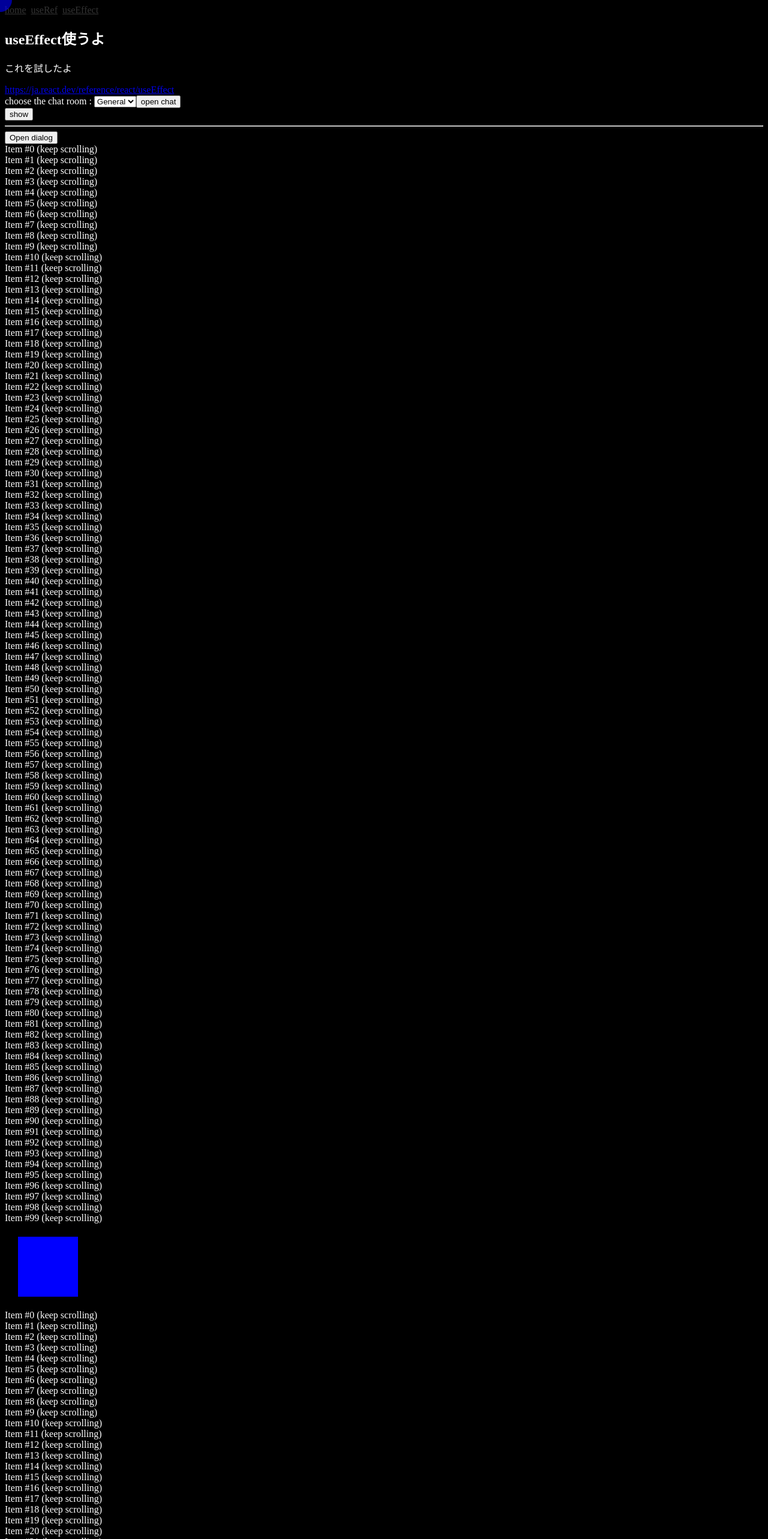
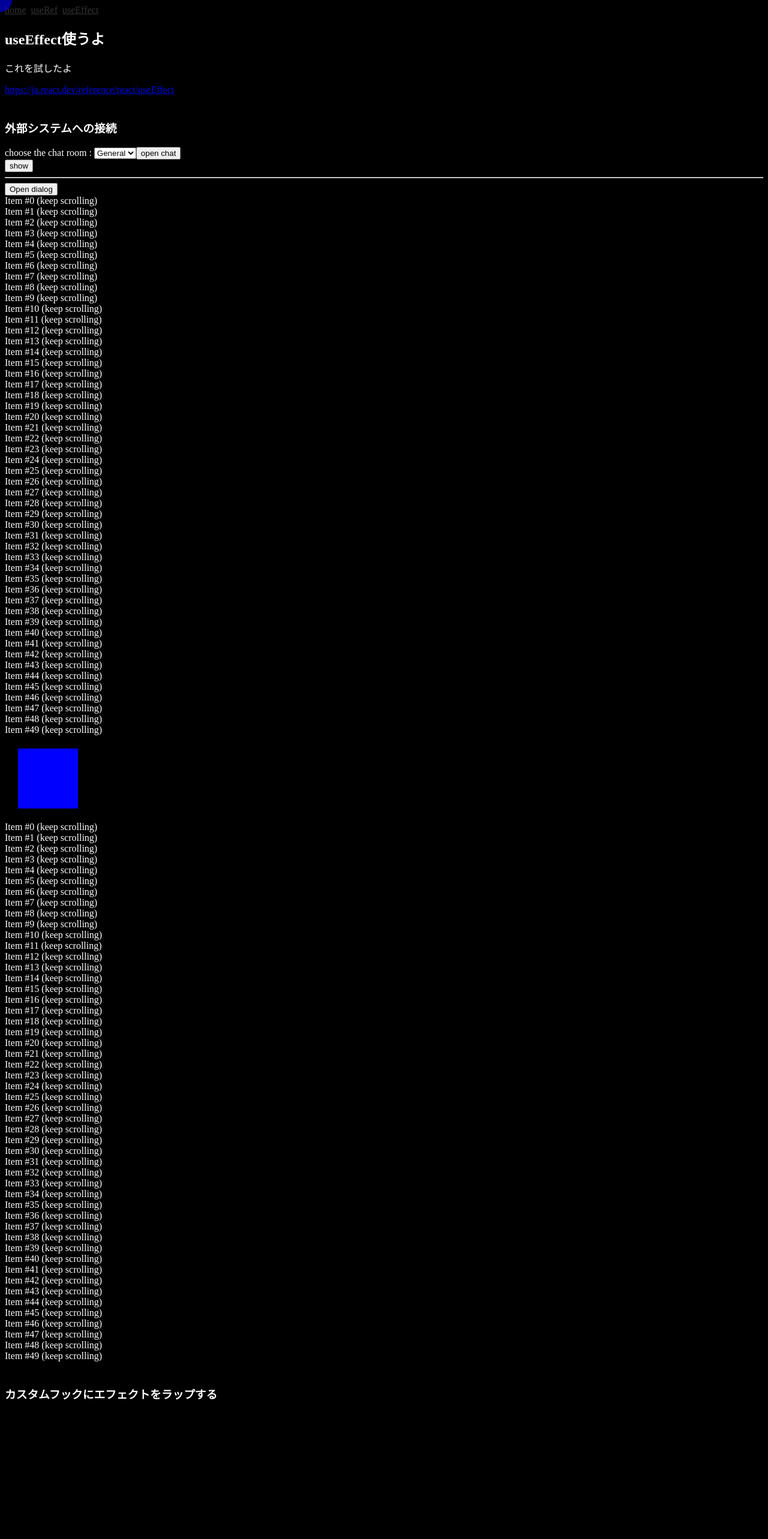
Before and after one commit to YukoKano/playground, a Next.js app: page /react/useeffectcheck in a window 1280 px wide. Shown: the top 2566 px of the page at 60% size. After the commit the page ends 2355 px from the top, so only its background shows below. Built offline with nearby package versions, Linux system fonts and the light colour scheme.

Commit message:
見出しの追加とコンテンツ調整

```diff
--- a/src/app/_components/UseEffectItem/VisiblityTracking.jsx
+++ b/src/app/_components/UseEffectItem/VisiblityTracking.jsx
@@ -48,7 +48,7 @@ const Box = () => {
 
 const LongSection = () => {
   const items = [];
-  for (let i = 0; i < 100; i++) {
+  for (let i = 0; i < 50; i++) {
     items.push(<li key={i}>Item #{i} (keep scrolling)</li>);
   }
   return <ul style={{ display: "block" }}>{items}</ul>;
@@ -60,8 +60,6 @@ export const VisiblityTracking = () => {
       <LongSection />
       <Box />
       <LongSection />
-      <Box />
-      <LongSection />
     </>
   );
 };
--- a/src/app/react/useeffectcheck/page.jsx
+++ b/src/app/react/useeffectcheck/page.jsx
@@ -18,11 +18,15 @@ export default function useeffectcheck() {
       >
         https://ja.react.dev/reference/react/useEffect
       </a>
+      <div style={{ marginTop: "40px" }} />
+      <h3>外部システムへの接続</h3>
       <ChatRoomConnection />
       <BrowserDom />
       <FadeInAnimationComp />
       <ModalDialog />
       <VisiblityTracking />
+      <div style={{ marginTop: "40px" }} />
+      <h3>カスタムフックにエフェクトをラップする</h3>
     </>
   );
 }
```
